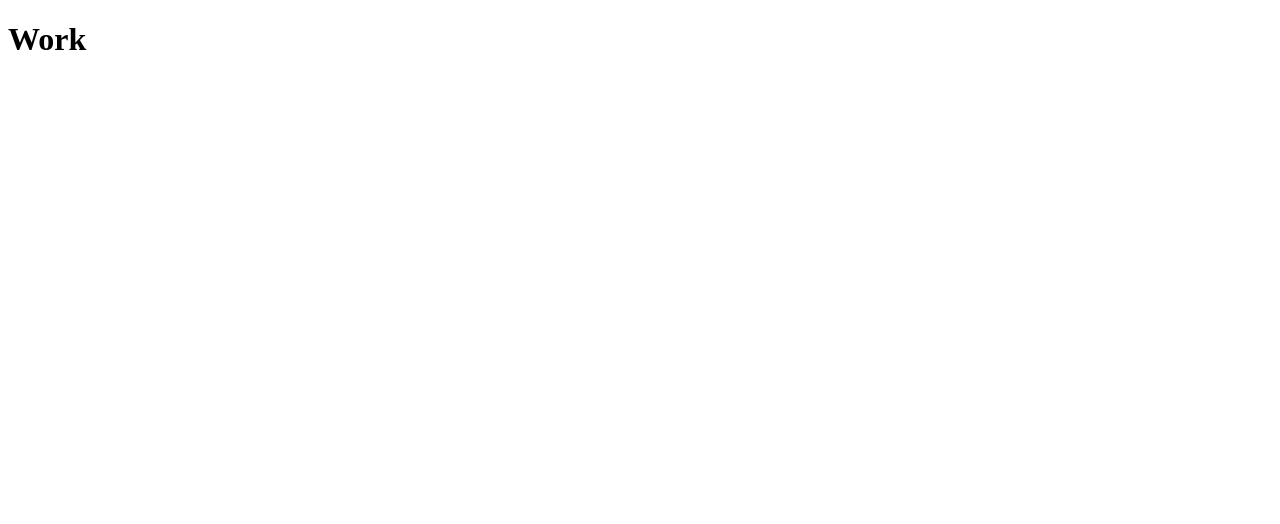
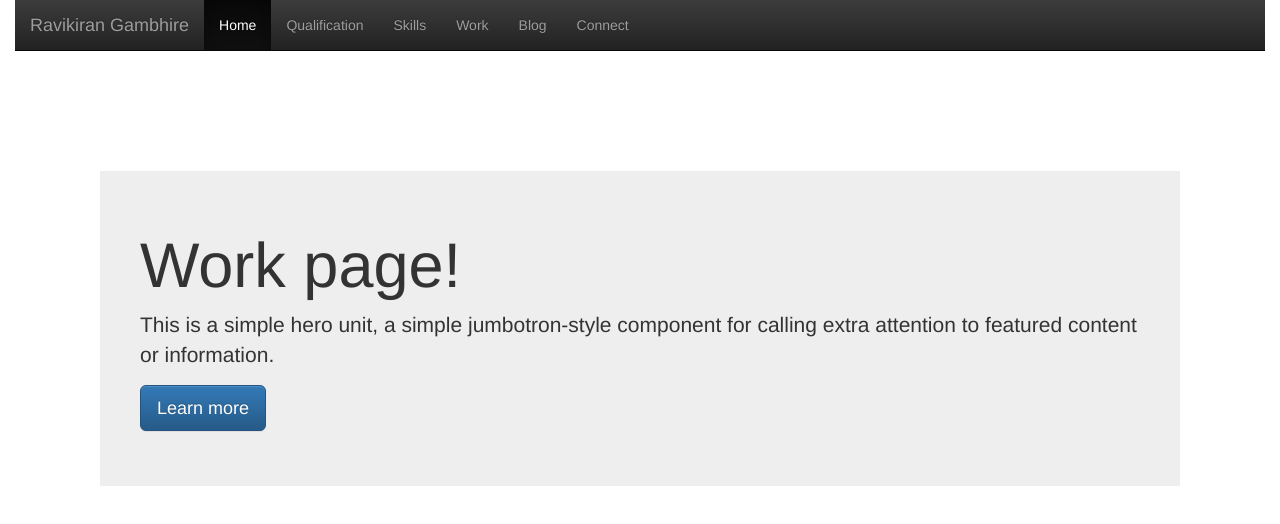
Before and after one commit to ravikirangambhire/profile_app_in_node, a plain HTML site: page sitemap.html in a window 1280 px wide. Drawn offline with nearby package versions, Linux system fonts and the light colour scheme.

Commit message:
added new design

```diff
--- a/sitemap.html
+++ b/sitemap.html
@@ -1,9 +1,46 @@
-<!DOCTYPE html>
 <html>
 <head>
-	<title>Work</title>
+  <title>Ravikiran Gambhire</title>
+  <script src="https://ajax.googleapis.com/ajax/libs/jquery/1.11.2/jquery.min.js"></script>
+  <link rel="stylesheet" href="https://maxcdn.bootstrapcdn.com/bootstrap/3.3.1/css/bootstrap.min.css">
+  <link rel="stylesheet" href="https://maxcdn.bootstrapcdn.com/bootstrap/3.3.1/css/bootstrap-theme.min.css">
+  <script src="https://maxcdn.bootstrapcdn.com/bootstrap/3.3.1/js/bootstrap.min.js"></script>
 </head>
 <body>
-	<h1>Work</h1>
+  <div class="container-fluid">
+    <nav class="navbar navbar-inverse navbar-static-top">
+      <div class="container-fluid">
+        <a class="navbar-brand" href="/">Ravikiran Gambhire</a>
+        <ul class="nav navbar-nav">
+            <li class="active">
+            	<a href="/">Home</a>
+            </li>
+            <li>
+                <a href="/about">Qualification</a>
+            </li>
+          <li>
+            <a href="/about">Skills</a>
+          </li>
+          <li>
+            <a href="/about">Work</a>
+          </li>
+          <li>
+            <a href="/about">Blog</a>
+          </li>
+          <li>
+            <a href="/sitemap">Connect</a>
+          </li>
+        </ul>
+      </div>
+    </nav>
+  </div>
+  <div style="margin:100px;">
+
+    <div class="jumbotron"  style="padding:40px;">
+      <h1>Work page!</h1>
+      <p>This is a simple hero unit, a simple jumbotron-style component for calling extra attention to featured content or information.</p>
+      <p><a class="btn btn-primary btn-lg" href="#" role="button">Learn more</a></p>
+    </div>
+  </div>
 </body>
 </html>
```
Also changed, not shown: about.html (+40 -3 lines), index.html (+15 -21 lines).
